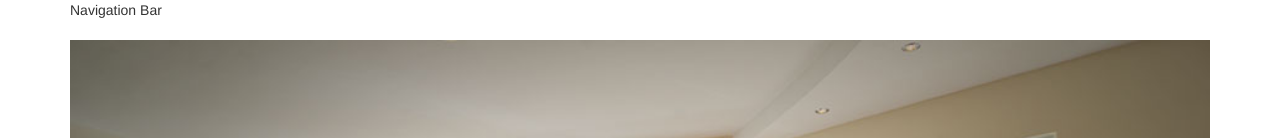
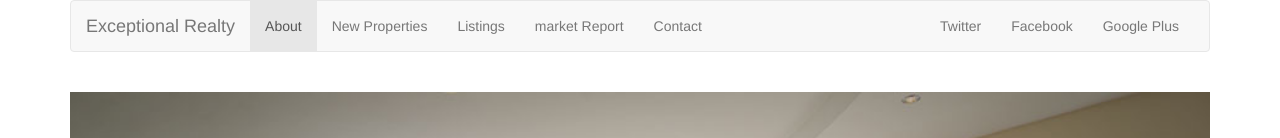
Before and after one commit to olegchursin/exceptional-realty-bootstrapped, a plain HTML site: page index.html in a window 1280 px wide. Shown: the top 138 px of the page. Drawn offline with nearby package versions, Linux system fonts and the light colour scheme.

Commit message:
finish navbar

```diff
--- a/index.html
+++ b/index.html
@@ -25,7 +25,37 @@
 
       <div class="row">
         <div class="col-sm-12">
-          Navigation Bar
+          <nav class="navbar navbar-default">
+            <div class="container-fluid">
+              <!-- Brand and toggle get grouped for better mobile display -->
+              <div class="navbar-header">
+                <button type="button" class="navbar-toggle collapsed" data-toggle="collapse" data-target="#bs-example-navbar-collapse-1" aria-expanded="false">
+                  <span class="sr-only">Toggle navigation</span>
+                  <span class="icon-bar"></span>
+                  <span class="icon-bar"></span>
+                  <span class="icon-bar"></span>
+                </button>
+                <a class="navbar-brand" href="#">Exceptional Realty</a>
+              </div>
+
+              <!-- Collect the nav links, forms, and other content for toggling -->
+              <div class="collapse navbar-collapse" id="bs-example-navbar-collapse-1">
+                <ul class="nav navbar-nav">
+                  <li class="active"><a href="#">About <span class="sr-only">(current)</span></a></li>
+                  <li><a href="#">New Properties</a></li>
+                  <li><a href="#">Listings</a></li>
+                  <li><a href="#">market Report</a></li>
+                  <li><a href="#">Contact</a></li>
+                </ul>
+
+                <ul class="nav navbar-nav navbar-right">
+                  <li><a class="twit" href="#" title="Twitter">Twitter</a></li>
+                  <li><a class="fbook" href="#" title="Facebook">Facebook</a></li>
+                  <li><a class="gplus" href="#" title="Google Plus">Google Plus</a></li>
+                </ul>
+              </div><!-- /.navbar-collapse -->
+            </div><!-- /.container-fluid -->
+          </nav>
         </div>
       </div>
 
```
